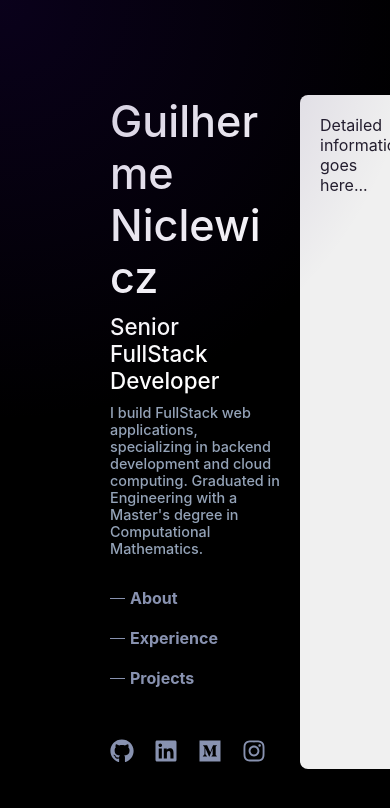
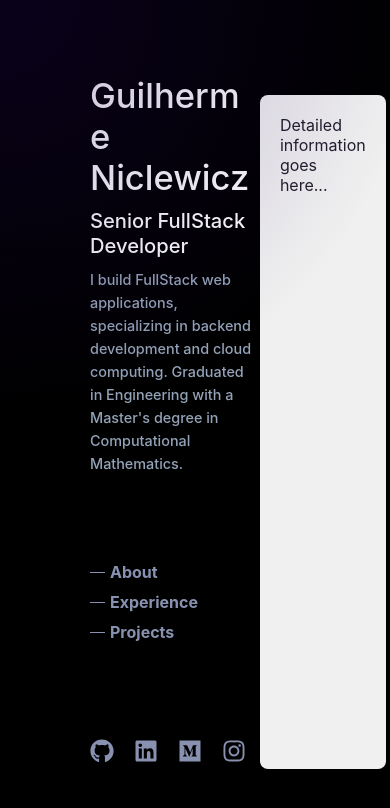
Before and after one commit to Guilherme-N-Sa/my-site, a React (Create React App) app: page / in a window 390 px wide. Shown: the top 808 px of the page. Built offline with nearby package versions, Linux system fonts and the light colour scheme.

Commit message:
Enhance Hero component styles: improve layout responsiveness by adjusting max-width, adding media queries for headings, and refining spacing for better visual consistency across devices.

```diff
--- a/src/components/Hero/styles.ts
+++ b/src/components/Hero/styles.ts
@@ -5,25 +5,47 @@ export const HeroContainer = styled.div`
   flex-direction: column;
   align-items: start;
   justify-content: space-between;
-  padding: ${({ theme }) => "0 " + theme.spacing.medium};
+  max-width: 600px;
+
+  & > div {
+    max-width: 95%;
+  }
 
   * {
     margin: 0;
     padding: 0;
     font-weight: ${({ theme }) => theme.typography.weights.medium};
-    margin-top: ${({ theme }) => theme.spacing.small};
-  }
+}
 
   h1 {
     font-size: ${({ theme }) => theme.typography.sizes.xlarge};
+    margin-bottom: ${({ theme }) => theme.spacing.small};
+
+    @media (max-width: 768px) {
+      font-size: calc(${({ theme }) => theme.typography.sizes.xlarge} * 0.8);
+    }
   }
 
   h3 {
     font-size: ${({ theme }) => theme.typography.sizes.large};
+    margin-bottom: ${({ theme }) => theme.spacing.small};
+
+    @media (max-width: 768px) {
+      font-size: calc(${({ theme }) => theme.typography.sizes.large} * 0.9);
+    }
   }
 
   p {
     font-size: ${({ theme }) => theme.typography.sizes.small};
     color: ${({ theme }) => theme.colors.text.tertiary};
+    line-height: 1.6;
+  }
+
+  @media (max-width: 768px) {
+    max-width: 100%;
+    p {
+      max-width: 100%;
+    }
+    gap: ${({ theme }) => theme.spacing.medium};
   }
 `;
```
